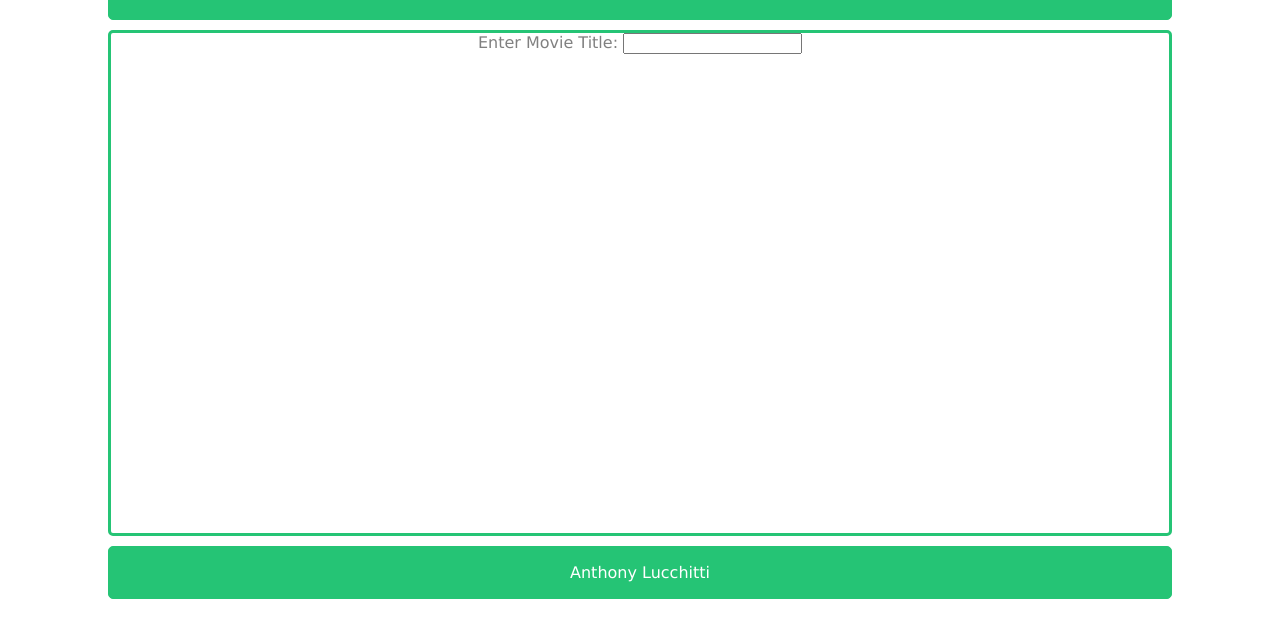
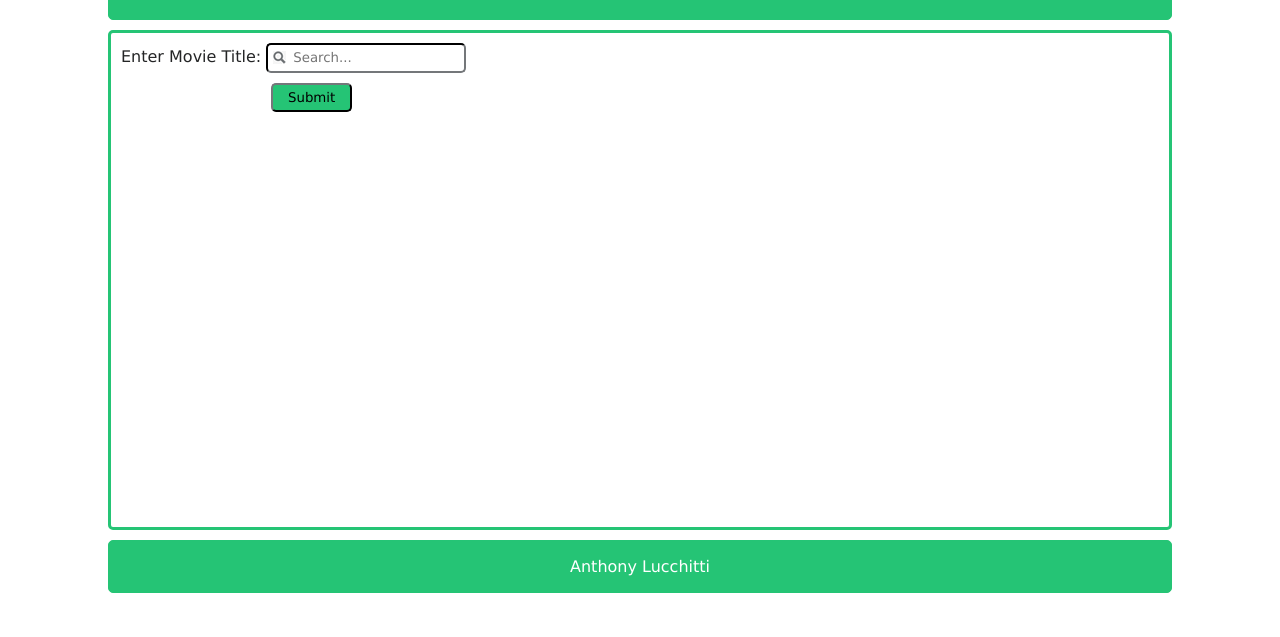
Before and after one commit to alucchitti/C1SESSubmission, a plain HTML site: page index.html in a window 1280 px wide. Shown: the part 71-708 px from the top of the page. Drawn offline with Linux system fonts and the light colour scheme.

Commit message:
Add js and more styling

```diff
--- a/index.html
+++ b/index.html
@@ -15,11 +15,19 @@
     <h1>Movie Database Search</h1>
 	</header>
   <main>
-    <label for="mname">Enter Movie Title:</label>
-    <input type="text" id="mname" name="mname"><br><br>
+    <form id="titleForm">
+      <div>
+        <label for="movieTitle">Enter Movie Title:</label>
+        <input type="text" id="movieTitle" placeholder="Search...">
+      </div>
+      <input class="btn" type="submit" value="Submit">
+      <div class="msg"></div>
+    </form>
   </main>
   <footer>
     <p>Anthony Lucchitti</p>
   </footer>
+
+  <script src="main.js"></script>
 </body>
 </html>
--- /dev/null
+++ b/main.js
@@ -0,0 +1,24 @@
+// Put DOM elements into variables
+const titleForm = document.querySelector('#titleForm');
+const titleInput = document.querySelector("#movieTitle");
+const msg = document.querySelector(".msg");
+
+// Listen for form submit
+titleForm.addEventListener('submit', onSubmit);
+
+function onSubmit(e) {
+	e.preventDefault();
+
+	if(titleInput.value == '') {
+		msg.classList.add('error');
+		msg.innerHTML = 'Please enter movie title';
+
+		// Remove error after 3 seconds
+		setTimeout(() => msg.remove(), 3000)
+	} else {
+		// Display movies
+
+		// Clear fields
+		titleInput.value = '';
+	}
+}
--- a/styles.css
+++ b/styles.css
@@ -1,6 +1,6 @@
 * {
 	font-family: Verdana, Geneva, sans-serif;
-
+	box-sizing: border-box;
 }
 
 header {
@@ -13,12 +13,43 @@ header {
 }
 
 main {
-	text-align:  center;
+	padding: 10px 10px 10px 10px;
 	border: 3px solid rgb(37, 196, 117);
 	border-radius: 5px;
 	margin: 10px 100px 10px 100px;
 	height: 500px;
-	color: #808080;
+	color: #242526;
+}
+
+#titleForm label {
+	margin-bottom: 5px;
+}
+
+#titleForm input[type='text'] {
+	border-radius:  5px;
+	border-color: #242526;
+	height: 30px;
+	width: 200px;
+	background-image:  url('searchicon.png');
+	background-position: 5px 6px;
+	background-repeat: no-repeat;
+	transition:  width 0.4s ease-in-out;
+	padding: 5px 2px 5px 25px;
+}
+
+#titleForm input[type='text']:focus {
+	width: 400px;
+}
+
+.btn {
+	display:  block;
+	margin-left: 150px;
+	margin-top: 10px;
+	border-radius: 5px;
+	border-color: #242526;
+	background: rgb(37, 196, 117);
+	padding: 5px 15px 5px 15px;
+
 }
 
 footer {
```
Also changed, not shown: searchicon.png (added).
